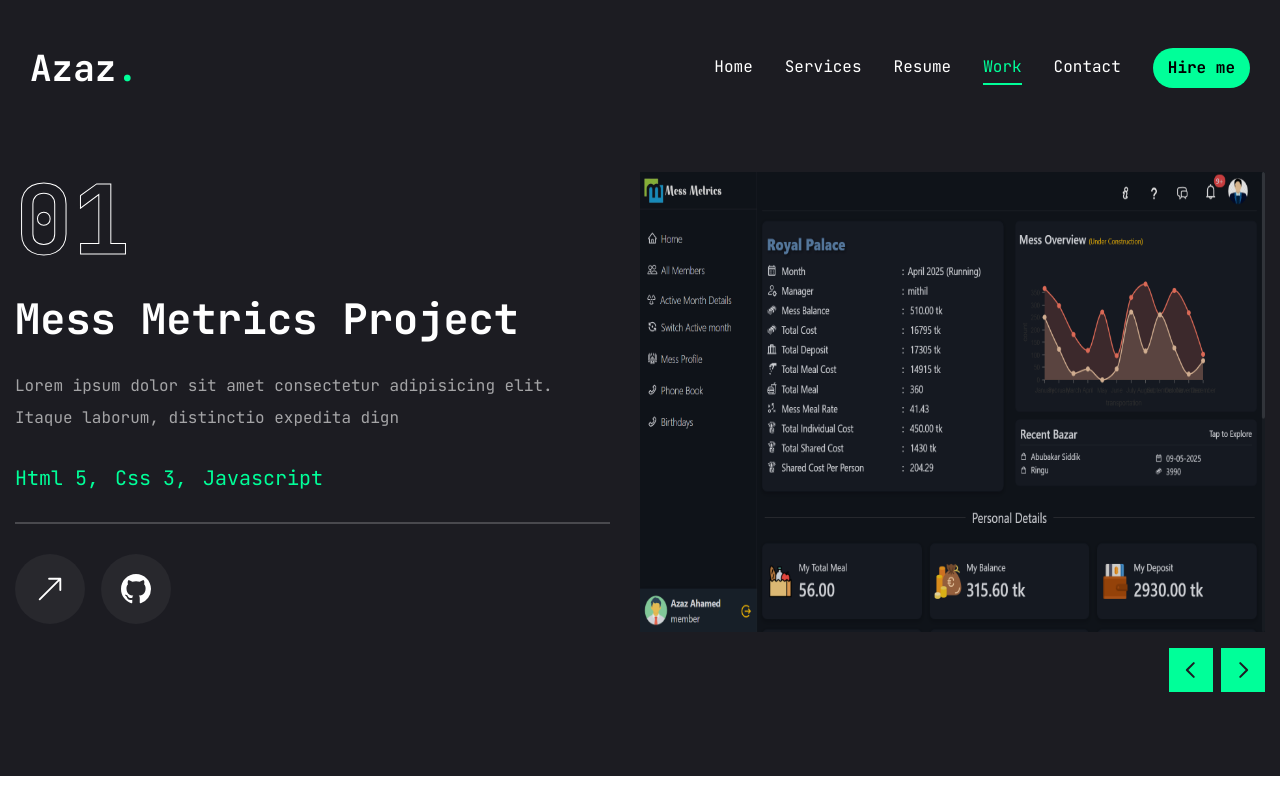
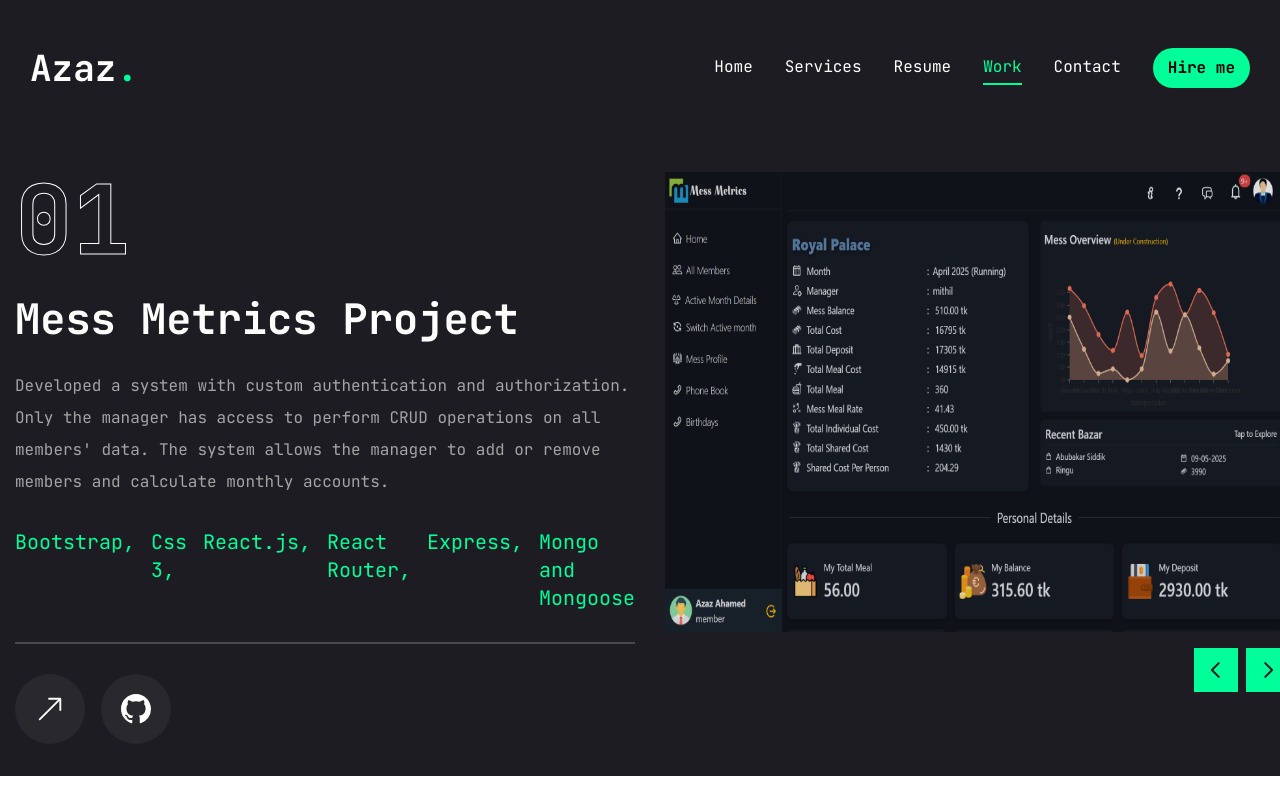
Before and after one commit to azaz7418/Portfolio, a React (Vite) app: page /work in a window 1280 px wide. Built offline with nearby package versions, Linux system fonts and the light colour scheme.

Commit message:
Add New Project

```diff
--- a/src/pages/work/Work.jsx
+++ b/src/pages/work/Work.jsx
@@ -13,16 +13,26 @@ const projects = [
     num: "01",
     category: "Mess Metrics",
     title: "Project 1",
-    description: "Lorem ipsum dolor sit amet consectetur adipisicing elit. Itaque laborum, distinctio expedita dign",
+    description: "Developed a system with custom authentication and authorization. Only the manager has access to perform CRUD operations on all members' data. The system allows the manager to add or remove members and calculate monthly accounts.",
+    // Bootstrap, CSS, React.js, React Router, Redux, Vite js, Express, Mongo and Mongoose, JWT, Bcrypt.
     stack: [
       {
-        name: "Html 5",
+        name: "Bootstrap",
       },
       {
         name: "Css 3",
       },
       {
-        name: "Javascript",
+        name: "React.js",
+      },
+      {
+        name: "React Router",
+      },
+      {
+        name: "Express",
+      },
+      {
+        name: "Mongo and Mongoose",
       },
     ],
     image: "/assets/work/thumb1.png",
```
